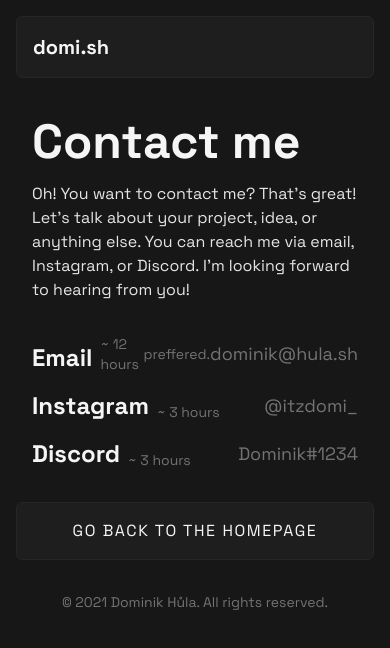
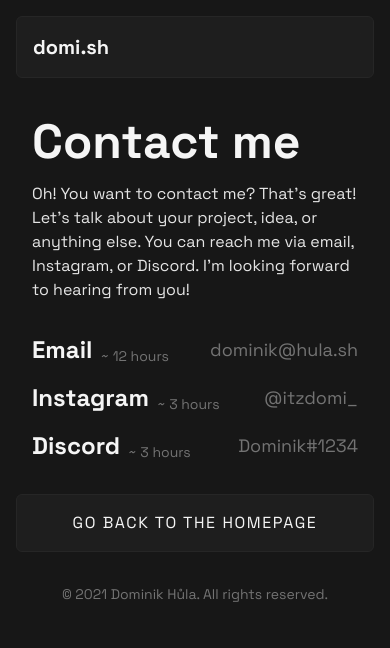
Before and after one commit to DomiTG/hula.sh, a Next.js app: page /contact in a window 390 px wide. Shown: the top 648 px of the page. Built offline with nearby package versions, Linux system fonts and the light colour scheme.

Commit message:
responsivity fix

```diff
--- a/src/pages/contact.tsx
+++ b/src/pages/contact.tsx
@@ -37,7 +37,7 @@ export default function ContactPage() {
                 </div>
               </div>
               <p
-                className="text-sm text-neutral-500 hover:text-neutral-400 transition-all"
+                className="text-sm text-neutral-500 hover:text-neutral-400 transition-all hidden md:block"
                 title="This is my preferred way of communication."
               >
                 preffered.
```
